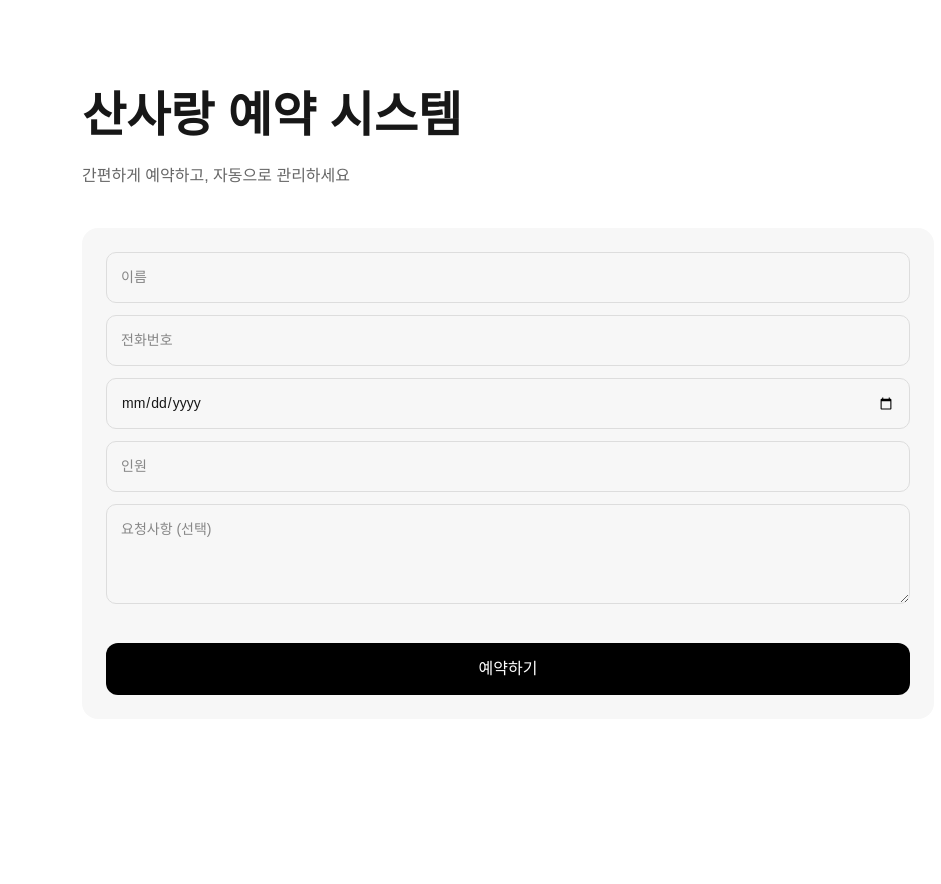
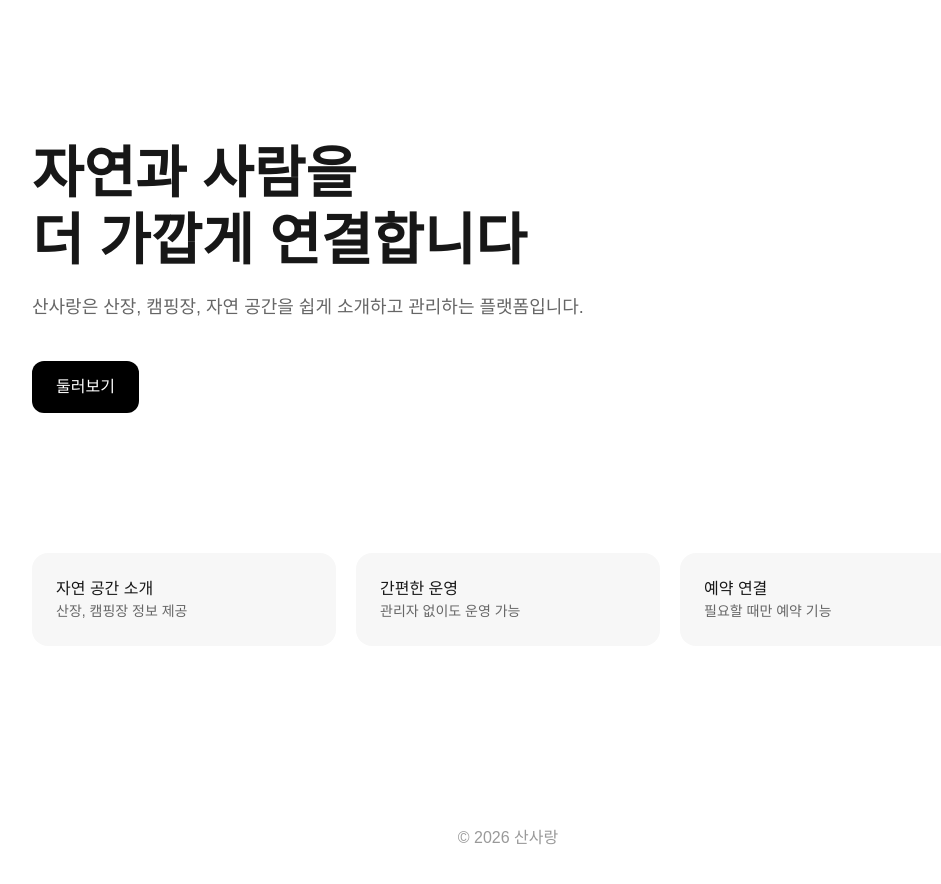
Before and after one commit to soh445/sansarang-1p4f, a Next.js app: page / in a window 1280 px wide. Shown: the top 884 px of the page, without its empty margins (132-1073 px from the left). Before the commit the page ends 800 px from the top, so only its background shows below. Built offline with nearby package versions, Linux system fonts and the light colour scheme.

Commit message:
intro landing redesign

```diff
--- a/app/page.tsx
+++ b/app/page.tsx
@@ -1,115 +1,83 @@
-"use client"
-
-import { useState } from "react"
-
 export default function Home() {
-  const [form, setForm] = useState({
-    name: "",
-    phone: "",
-    date: "",
-    people: 1,
-    message: ""
-  })
-
-  const onChange = (e: any) => {
-    setForm({ ...form, [e.target.name]: e.target.value })
-  }
-
-  const onSubmit = () => {
-    alert("예약이 접수되었습니다 🙌")
-    console.log(form)
-  }
-
   return (
-    <main style={{ fontFamily: "sans-serif", background: "white" }}>
+    <main style={{ fontFamily: "sans-serif" }}>
 
       {/* HERO */}
-      <div style={{ maxWidth: 900, margin: "0 auto", padding: "80px 24px" }}>
-        <h1 style={{ fontSize: 48, fontWeight: 700 }}>
-          산사랑 예약 시스템
+      <section style={{
+        padding: "140px 24px",
+        maxWidth: 1000,
+        margin: "0 auto"
+      }}>
+        <h1 style={{
+          fontSize: 56,
+          fontWeight: 700,
+          lineHeight: 1.2
+        }}>
+          자연과 사람을<br />더 가깝게 연결합니다
         </h1>
-        <p style={{ color: "#666", marginTop: 12 }}>
-          간편하게 예약하고, 자동으로 관리하세요
+
+        <p style={{
+          marginTop: 20,
+          fontSize: 18,
+          color: "#666"
+        }}>
+          산사랑은 산장, 캠핑장, 자연 공간을 쉽게 소개하고 관리하는 플랫폼입니다.
         </p>
 
-        {/* FORM CARD */}
+        <button style={{
+          marginTop: 40,
+          padding: "14px 24px",
+          borderRadius: 12,
+          background: "black",
+          color: "white",
+          fontSize: 16
+        }}>
+          둘러보기
+        </button>
+      </section>
+
+      {/* FEATURES */}
+      <section style={{
+        maxWidth: 1000,
+        margin: "0 auto",
+        padding: "0 24px 120px"
+      }}>
+
         <div style={{
-          marginTop: 40,
-          padding: 24,
-          borderRadius: 16,
-          background: "#f7f7f7"
+          display: "grid",
+          gridTemplateColumns: "repeat(3, 1fr)",
+          gap: 20
         }}>
 
-          {/* 이름 */}
-          <input
-            name="name"
-            placeholder="이름"
-            onChange={onChange}
-            style={inputStyle}
-          />
-
-          {/* 전화번호 */}
-          <input
-            name="phone"
-            placeholder="전화번호"
-            onChange={onChange}
-            style={inputStyle}
-          />
-
-          {/* 날짜 */}
-          <input
-            name="date"
-            type="date"
-            onChange={onChange}
-            style={inputStyle}
-          />
-
-          {/* 인원 */}
-          <input
-            name="people"
-            type="number"
-            min={1}
-            placeholder="인원"
-            onChange={onChange}
-            style={inputStyle}
-          />
-
-          {/* 요청사항 */}
-          <textarea
-            name="message"
-            placeholder="요청사항 (선택)"
-            onChange={onChange}
-            style={{ ...inputStyle, height: 100 }}
-          />
-
-          {/* 버튼 */}
-          <button
-            onClick={onSubmit}
-            style={{
-              marginTop: 20,
-              width: "100%",
-              padding: 14,
-              borderRadius: 12,
-              background: "black",
-              color: "white",
-              fontSize: 16,
-              cursor: "pointer"
-            }}
-          >
-            예약하기
-          </button>
+          {[
+            ["자연 공간 소개", "산장, 캠핑장 정보 제공"],
+            ["간편한 운영", "관리자 없이도 운영 가능"],
+            ["예약 연결", "필요할 때만 예약 기능"]
+          ].map(([title, desc]) => (
+            <div key={title} style={{
+              padding: 24,
+              borderRadius: 16,
+              background: "#f7f7f7"
+            }}>
+              <h3>{title}</h3>
+              <p style={{ color: "#666", fontSize: 14 }}>
+                {desc}
+              </p>
+            </div>
+          ))}
 
         </div>
-      </div>
+      </section>
+
+      {/* FOOTER */}
+      <footer style={{
+        padding: 60,
+        textAlign: "center",
+        color: "#999"
+      }}>
+        © 2026 산사랑
+      </footer>
+
     </main>
   )
 }
-
-const inputStyle = {
-  width: "100%",
-  padding: 14,
-  marginBottom: 12,
-  borderRadius: 10,
-  border: "1px solid #ddd",
-  fontSize: 14
-}
```
